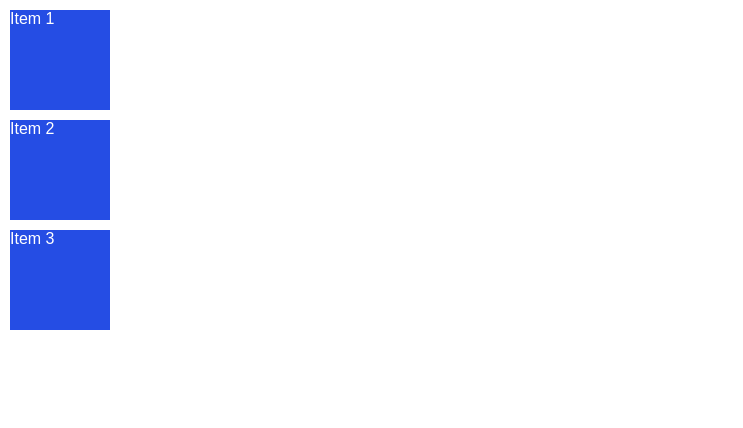
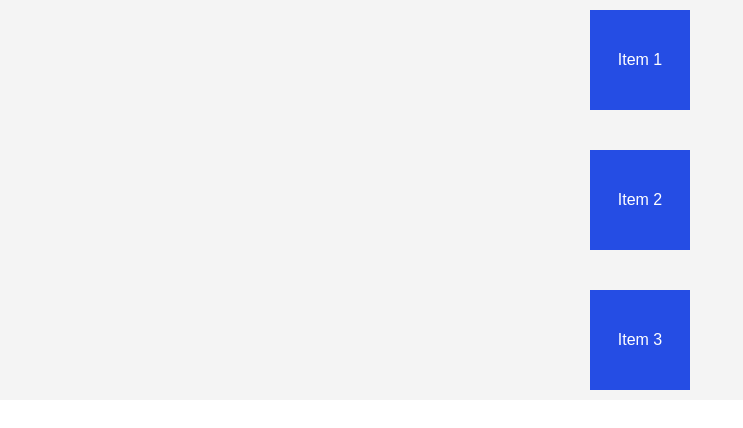
Before and after one commit to floatingnahid22/CSS-FlexBox, a plain HTML site: page index.html in a window 1280 px wide. Shown: the whole page, without its empty margins (0-743 px from the left). Drawn offline with Linux system fonts and the light colour scheme.

Commit message:
description updated

```diff
--- a/style.css
+++ b/style.css
@@ -8,10 +8,34 @@ body {
     font-family: Arial, Helvetica, sans-serif;
 }
 
+.flex-container {
+    height: 400px;
+    display: flex;
+    flex-direction: column;
+    background-color: #f4f4f4;
+    /* Always is on the main axis */
+    justify-content: space-between;
+    /* Always is on the cross axis */
+    align-items: center;
+}
+
 .item {
     width: 100px;
     height: 100px;
     background: #254de4;
     color: #fff;
     margin: 10px;
+
+    display: flex;
+    justify-content: center;
+    align-items: center;
 }
+
+.item:nth-of-type(1) {
+}
+
+.item:nth-of-type(2) {
+}
+
+.item:nth-of-type(3) {
+}
```
Also changed, not shown: description.txt.
